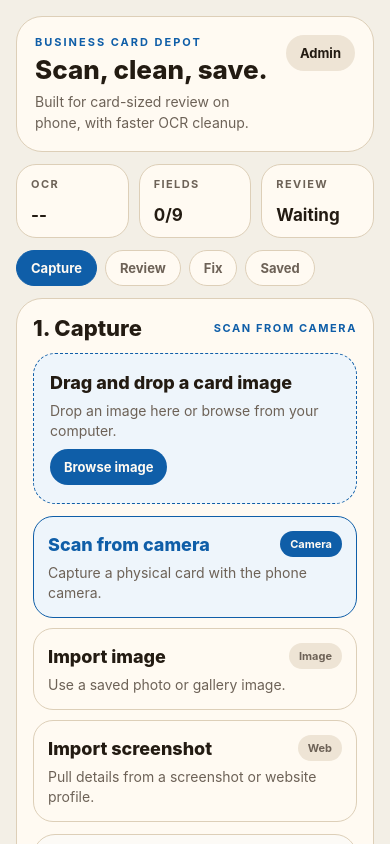
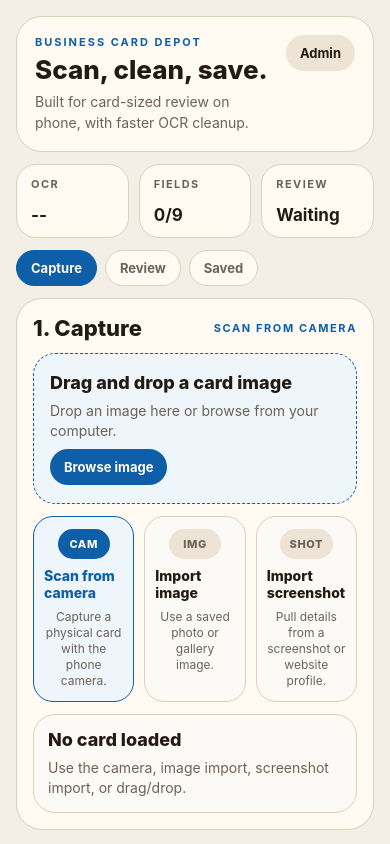
Before and after one commit to midastechinc/business-card-depot, a React Native app: screen / in a window 390 px wide. Built offline with nearby package versions, Linux system fonts and the light colour scheme.

Commit message:
Refine capture and review comparison UI

```diff
--- a/src/AppShell.tsx
+++ b/src/AppShell.tsx
@@ -53,16 +53,15 @@ type IntakeMode = "Scan from camera" | "Import image" | "Import screenshot";
 type AssignmentMode = "replace" | "append";
 type CompactPanel = "capture" | "review" | "fix" | "saved";
 
-const intakeOptions: Array<{ title: IntakeMode; subtitle: string; badge: string }> = [
-  { title: "Scan from camera", subtitle: "Capture a physical card with the phone camera.", badge: "Camera" },
-  { title: "Import image", subtitle: "Use a saved photo or gallery image.", badge: "Image" },
-  { title: "Import screenshot", subtitle: "Pull details from a screenshot or website profile.", badge: "Web" }
+const intakeOptions: Array<{ title: IntakeMode; subtitle: string; badge: string; shortLabel: string }> = [
+  { title: "Scan from camera", subtitle: "Capture a physical card with the phone camera.", badge: "Camera", shortLabel: "CAM" },
+  { title: "Import image", subtitle: "Use a saved photo or gallery image.", badge: "Image", shortLabel: "IMG" },
+  { title: "Import screenshot", subtitle: "Pull details from a screenshot or website profile.", badge: "Web", shortLabel: "SHOT" }
 ];
 
 const compactPanels: Array<{ key: CompactPanel; label: string }> = [
   { key: "capture", label: "Capture" },
   { key: "review", label: "Review" },
-  { key: "fix", label: "Fix" },
   { key: "saved", label: "Saved" }
 ];
 
@@ -595,7 +594,7 @@ export function AppShell() {
               </View>
             ) : null}
 
-            <View style={styles.optionStack}>
+            <View style={styles.captureButtonRow}>
               {intakeOptions.map(option => {
                 const isActive = option.title === selectedIntake;
                 return (
@@ -605,13 +604,13 @@ export function AppShell() {
                       void handleIntakeSelection(option.title);
                     }}
                     disabled={isRunningOcr}
-                    style={[styles.optionCard, isActive && styles.optionCardActive]}
+                    style={[styles.captureIconButton, isActive && styles.captureIconButtonActive]}
                   >
-                    <View style={styles.optionHeader}>
-                      <Text style={[styles.optionTitle, isActive && styles.optionTitleActive]}>{option.title}</Text>
-                      <Badge label={option.badge} active={isActive} />
-                    </View>
-                    <Text style={styles.optionBody}>{option.subtitle}</Text>
+                    <View style={[styles.captureIconBadge, isActive && styles.captureIconBadgeActive]}>
+                      <Text style={[styles.captureIconBadgeText, isActive && styles.captureIconBadgeTextActive]}>{option.shortLabel}</Text>
+                    </View>
+                    <Text style={[styles.captureIconTitle, isActive && styles.captureIconTitleActive]}>{option.title}</Text>
+                    <Text style={styles.captureIconBody}>{option.subtitle}</Text>
                   </Pressable>
                 );
               })}
@@ -620,7 +619,7 @@ export function AppShell() {
             <View style={styles.previewCard}>
               {selectedImageUri ? (
                 <>
-                  <Image source={{ uri: selectedImageUri }} style={styles.previewImage} resizeMode="cover" />
+                  <Image source={{ uri: selectedImageUri }} style={styles.previewImage} resizeMode="contain" />
                   <Text style={styles.previewCaption}>{selectedIntake}</Text>
                 </>
               ) : (
@@ -635,7 +634,7 @@ export function AppShell() {
 
         {shouldShowPanel("review") ? (
           <View style={styles.cardPanel}>
-            <PanelHeader title="2. Review" meta={processingStage === "review" ? "Ready" : processingStage === "selected" ? "Processing" : "Waiting"} />
+            <PanelHeader title="2. Review & Fix" meta={processingStage === "review" ? "Ready" : processingStage === "selected" ? "Processing" : "Waiting"} />
             {isRunningOcr ? (
               <View style={styles.loadingCard}>
                 <ActivityIndicator size="small" color={theme.colors.brand} />
@@ -655,86 +654,19 @@ export function AppShell() {
               </View>
             ) : null}
 
-            <View style={styles.formGrid}>
-              {fieldOrder.map(field => (
-                <View key={field.key} style={styles.fieldBlock}>
-                  <View style={styles.fieldHeader}>
-                    <Text style={styles.fieldLabel}>{field.label}</Text>
-                    <ConfidenceChip confidence={fieldConfidence[field.key]} />
-                  </View>
-                  <TextInput
-                    value={draft[field.key]}
-                    keyboardType={field.keyboard ?? "default"}
-                    onChangeText={value => setFieldValue(field.key, value, value ? "medium" : "low")}
-                    style={styles.input}
-                    placeholder={field.label}
-                    placeholderTextColor={theme.colors.placeholder}
-                  />
-                </View>
-              ))}
-
-              <View style={styles.fieldBlock}>
-                <View style={styles.fieldHeader}>
-                  <Text style={styles.fieldLabel}>Notes</Text>
-                  <ConfidenceChip confidence={fieldConfidence.notes} />
-                </View>
-                <TextInput
-                  value={draft.notes}
-                  multiline
-                  onChangeText={value => setFieldValue("notes", value, value ? "medium" : "low")}
-                  style={[styles.input, styles.notesInput]}
-                  placeholder="Context or follow-up notes"
-                  placeholderTextColor={theme.colors.placeholder}
-                />
-              </View>
-            </View>
-
-            <View style={styles.toggleRow}>
-              <View style={styles.toggleCopy}>
-                <Text style={styles.toggleTitle}>Save to phone contacts</Text>
-                <Text style={styles.toggleBody}>Export as a VCF/shareable contact after review.</Text>
-              </View>
-              <Switch
-                value={saveToContacts}
-                onValueChange={setSaveToContacts}
-                trackColor={{ false: "#d5cab9", true: "#83b3df" }}
-                thumbColor={saveToContacts ? theme.colors.brand : "#f7f3ed"}
-              />
-            </View>
-
-            <View style={styles.toggleRow}>
-              <View style={styles.toggleCopy}>
-                <Text style={styles.toggleTitle}>Create follow-up reminder</Text>
-                <Text style={styles.toggleBody}>Keep a note that follow-up is needed after saving.</Text>
-              </View>
-              <Switch
-                value={createFollowUp}
-                onValueChange={setCreateFollowUp}
-                trackColor={{ false: "#d5cab9", true: "#83b3df" }}
-                thumbColor={createFollowUp ? theme.colors.brand : "#f7f3ed"}
-              />
-            </View>
-
-            <View style={styles.actionRow}>
-              <Pressable
-                style={[styles.actionButton, styles.primaryButton, (!selectedImageUri || isRunningOcr) && styles.buttonDisabled]}
-                disabled={!selectedImageUri || isRunningOcr}
-                onPress={() => {
-                  void handleSaveContact();
-                }}
-              >
-                <Text style={styles.primaryButtonText}>Save contact</Text>
-              </Pressable>
-              <Pressable style={[styles.actionButton, styles.secondaryButton]} onPress={resetFlow}>
-                <Text style={styles.secondaryButtonText}>New scan</Text>
-              </Pressable>
-            </View>
-          </View>
-        ) : null}
-
-        {shouldShowPanel("fix") ? (
-          <View style={styles.cardPanel}>
-            <PanelHeader title="3. Fix" meta={`${ocrLines.length} OCR lines`} />
+            <View style={[styles.compareShell, isCompactScreen && styles.compareShellCompact]}>
+              <View style={[styles.compareSourceCard, isCompactScreen && styles.compareSourceCardCompact]}>
+                <Text style={styles.compareSectionLabel}>Source</Text>
+                <View style={styles.comparePreviewCard}>
+                  {selectedImageUri ? (
+                    <Image source={{ uri: selectedImageUri }} style={styles.comparePreviewImage} resizeMode="contain" />
+                  ) : (
+                    <View style={styles.comparePreviewPlaceholder}>
+                      <Text style={styles.previewEmptyTitle}>No image yet</Text>
+                      <Text style={styles.previewEmptyBody}>Capture or import a card to compare source data here.</Text>
+                    </View>
+                  )}
+                </View>
 
                 {topSuggestions.length > 0 ? (
                   <View style={styles.suggestionCard}>
@@ -749,7 +681,7 @@ export function AppShell() {
                   </View>
                 ) : null}
 
-            <Text style={styles.assignHelp}>Pick a field, then tap a line to replace or append it.</Text>
+                <Text style={styles.assignHelp}>Pick a field, then tap an OCR line to replace or append it.</Text>
 
                 <ScrollView horizontal showsHorizontalScrollIndicator={false} contentContainerStyle={styles.horizontalChipRow} keyboardShouldPersistTaps="handled">
                   {assignableFields.map(field => {
@@ -836,6 +768,86 @@ export function AppShell() {
                     ) : null}
                   </>
                 ) : null}
+              </View>
+
+              <View style={styles.compareEditCard}>
+                <Text style={styles.compareSectionLabel}>Editable fields</Text>
+                <View style={styles.formGrid}>
+                  {fieldOrder.map(field => (
+                    <View key={field.key} style={styles.fieldBlock}>
+                      <View style={styles.fieldHeader}>
+                        <Text style={styles.fieldLabel}>{field.label}</Text>
+                        <ConfidenceChip confidence={fieldConfidence[field.key]} />
+                      </View>
+                      <TextInput
+                        value={draft[field.key]}
+                        keyboardType={field.keyboard ?? "default"}
+                        onChangeText={value => setFieldValue(field.key, value, value ? "medium" : "low")}
+                        style={styles.input}
+                        placeholder={field.label}
+                        placeholderTextColor={theme.colors.placeholder}
+                      />
+                    </View>
+                  ))}
+
+                  <View style={styles.fieldBlock}>
+                    <View style={styles.fieldHeader}>
+                      <Text style={styles.fieldLabel}>Notes</Text>
+                      <ConfidenceChip confidence={fieldConfidence.notes} />
+                    </View>
+                    <TextInput
+                      value={draft.notes}
+                      multiline
+                      onChangeText={value => setFieldValue("notes", value, value ? "medium" : "low")}
+                      style={[styles.input, styles.notesInput]}
+                      placeholder="Context or follow-up notes"
+                      placeholderTextColor={theme.colors.placeholder}
+                    />
+                  </View>
+                </View>
+              </View>
+            </View>
+
+            <View style={styles.toggleRow}>
+              <View style={styles.toggleCopy}>
+                <Text style={styles.toggleTitle}>Save to phone contacts</Text>
+                <Text style={styles.toggleBody}>Export as a VCF/shareable contact after review.</Text>
+              </View>
+              <Switch
+                value={saveToContacts}
+                onValueChange={setSaveToContacts}
+                trackColor={{ false: "#d5cab9", true: "#83b3df" }}
+                thumbColor={saveToContacts ? theme.colors.brand : "#f7f3ed"}
+              />
+            </View>
+
+            <View style={styles.toggleRow}>
+              <View style={styles.toggleCopy}>
+                <Text style={styles.toggleTitle}>Create follow-up reminder</Text>
+                <Text style={styles.toggleBody}>Keep a note that follow-up is needed after saving.</Text>
+              </View>
+              <Switch
+                value={createFollowUp}
+                onValueChange={setCreateFollowUp}
+                trackColor={{ false: "#d5cab9", true: "#83b3df" }}
+                thumbColor={createFollowUp ? theme.colors.brand : "#f7f3ed"}
+              />
+            </View>
+
+            <View style={styles.actionRow}>
+              <Pressable
+                style={[styles.actionButton, styles.primaryButton, (!selectedImageUri || isRunningOcr) && styles.buttonDisabled]}
+                disabled={!selectedImageUri || isRunningOcr}
+                onPress={() => {
+                  void handleSaveContact();
+                }}
+              >
+                <Text style={styles.primaryButtonText}>Save contact</Text>
+              </Pressable>
+              <Pressable style={[styles.actionButton, styles.secondaryButton]} onPress={resetFlow}>
+                <Text style={styles.secondaryButtonText}>New scan</Text>
+              </Pressable>
+            </View>
           </View>
         ) : null}
 
@@ -1290,39 +1302,60 @@ const styles = StyleSheet.create({
     fontSize: 13,
     fontWeight: "700"
   },
-  optionStack: {
+  captureButtonRow: {
+    flexDirection: "row",
     gap: 10
   },
-  optionCard: {
+  captureIconButton: {
+    flex: 1,
+    minHeight: 116,
     borderRadius: 20,
     borderWidth: 1,
     borderColor: theme.colors.border,
-    paddingHorizontal: 14,
-    paddingVertical: 14,
-    gap: 6
-  },
-  optionCardActive: {
+    paddingHorizontal: 10,
+    paddingVertical: 12,
+    alignItems: "center",
+    justifyContent: "flex-start",
+    gap: 8,
+    backgroundColor: "#fcfaf6"
+  },
+  captureIconButtonActive: {
     borderColor: theme.colors.brand,
     backgroundColor: "#eef5fb"
   },
-  optionHeader: {
-    flexDirection: "row",
-    alignItems: "center",
-    justifyContent: "space-between",
-    gap: 8
-  },
-  optionTitle: {
+  captureIconBadge: {
+    minWidth: 52,
+    borderRadius: 999,
+    backgroundColor: "#eee4d5",
+    paddingHorizontal: 10,
+    paddingVertical: 8,
+    alignItems: "center"
+  },
+  captureIconBadgeActive: {
+    backgroundColor: theme.colors.brand
+  },
+  captureIconBadgeText: {
+    color: theme.colors.muted,
+    fontSize: 11,
+    fontWeight: "800",
+    letterSpacing: 0.6
+  },
+  captureIconBadgeTextActive: {
+    color: theme.colors.surface
+  },
+  captureIconTitle: {
     color: theme.colors.text,
-    fontSize: 18,
+    fontSize: 14,
     fontWeight: "800"
   },
-  optionTitleActive: {
+  captureIconTitleActive: {
     color: theme.colors.brand
   },
-  optionBody: {
-    color: theme.colors.muted,
-    fontSize: 14,
-    lineHeight: 20
+  captureIconBody: {
+    color: theme.colors.muted,
+    fontSize: 12,
+    lineHeight: 16,
+    textAlign: "center"
   },
   badge: {
     borderRadius: 999,
@@ -1351,7 +1384,7 @@ const styles = StyleSheet.create({
   },
   previewImage: {
     width: "100%",
-    height: 160,
+    height: 220,
     borderRadius: 16,
     backgroundColor: "#ddd4c8"
   },
@@ -1390,6 +1423,50 @@ const styles = StyleSheet.create({
   },
   formGrid: {
     gap: 10
+  },
+  compareShell: {
+    flexDirection: "row",
+    gap: 12,
+    alignItems: "flex-start"
+  },
+  compareShellCompact: {
+    flexDirection: "column"
+  },
+  compareSourceCard: {
+    width: 250,
+    gap: 10
+  },
+  compareSourceCardCompact: {
+    width: "100%"
+  },
+  compareEditCard: {
+    flex: 1,
+    gap: 10
+  },
+  compareSectionLabel: {
+    color: theme.colors.muted,
+    fontSize: 11,
+    fontWeight: "700",
+    letterSpacing: 1.2,
+    textTransform: "uppercase"
+  },
+  comparePreviewCard: {
+    borderRadius: 20,
+    borderWidth: 1,
+    borderColor: theme.colors.border,
+    backgroundColor: "#fcfaf6",
+    padding: 10,
+    minHeight: 210,
+    justifyContent: "center"
+  },
+  comparePreviewImage: {
+    width: "100%",
+    height: 220,
+    borderRadius: 16,
+    backgroundColor: "#ddd4c8"
+  },
+  comparePreviewPlaceholder: {
+    gap: 8
   },
   fieldBlock: {
     gap: 6
```
Lines whose indentation alone changed are shown as unchanged.
